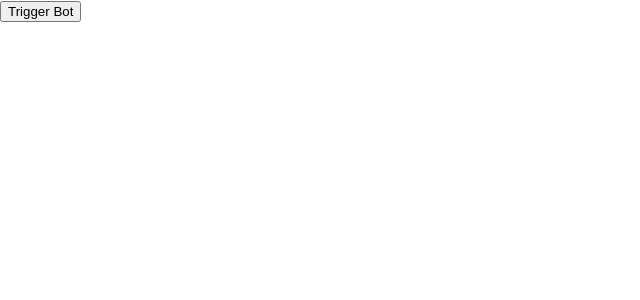
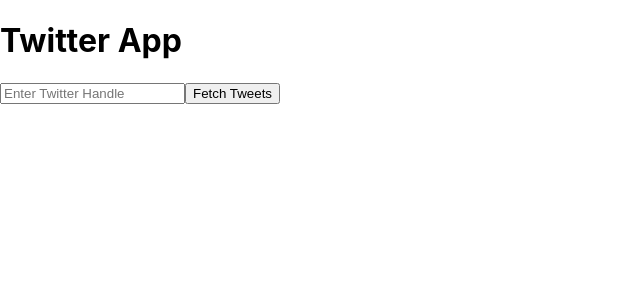
Before and after one commit to bikashamit/ipctwitterbots, a React (Create React App) app: page / in a window 1280 px wide. Shown: the top 300 px of the page, without its empty margins (0-640 px from the left). Built offline with nearby package versions, Linux system fonts and the light colour scheme.

Commit message:
simple projects

```diff
--- a/package.json
+++ b/package.json
@@ -12,6 +12,7 @@
     "react-scripts": "5.0.1",
     "twit": "^2.2.11",
     "web-vitals": "^2.1.4"
+
   },
   "scripts": {
     "start": "react-scripts start",
@@ -19,6 +20,7 @@
     "test": "react-scripts test",
     "eject": "react-scripts eject"
   },
+
   "eslintConfig": {
     "extends": [
       "react-app",
--- a/src/App.js
+++ b/src/App.js
@@ -1,23 +1,38 @@
+// src/App.js
 import React, { useState } from 'react';
-import axios from 'axios'
+import axios from 'axios';
 
 function App() {
-  const [response, setResponse] = useState('');
+  const [username, setUsername] = useState('');
+  const [tweets, setTweets] = useState([]);
 
-  const handleButtonClick = async () => {
+  const handleFetchTweets = async () => {
     try {
-      const res = await axios.get('/api/mentionBot');
-      setResponse(res.data.message);
+      const response = await axios.get('/api/getTweets', {
+        params: { username }
+      });
+
+      setTweets(response.data);
     } catch (error) {
-      console.error('Error:', error);
-      setResponse('An error occurred');
+      console.error('Error fetching tweets:', error);
     }
   };
 
   return (
     <div>
-      <button onClick={handleButtonClick}>Trigger Bot</button>
-      <p>{response}</p>
+      <h1>Twitter App</h1>
+      <input
+        type="text"
+        value={username}
+        onChange={(e) => setUsername(e.target.value)}
+        placeholder="Enter Twitter Handle"
+      />
+      <button onClick={handleFetchTweets}>Fetch Tweets</button>
+      <ul>
+        {tweets.map((tweet) => (
+          <li key={tweet.id}>{tweet.text}</li>
+        ))}
+      </ul>
     </div>
   );
 }
```
Also changed, not shown: src/functions/getTweets.js (added, +26 -0 lines), src/functions/mentionBot.js (deleted, +0 -30 lines), vercel.json.
